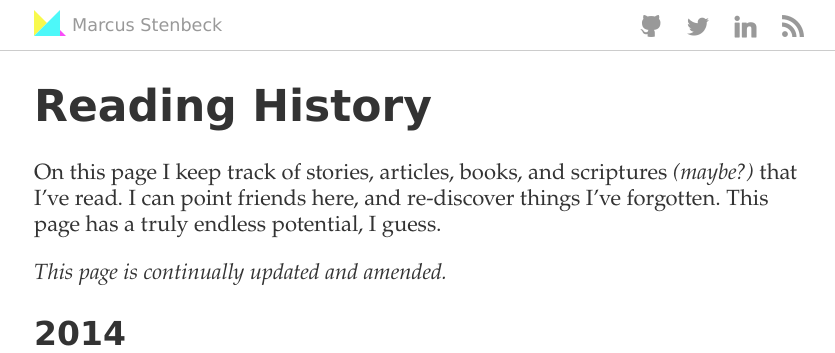
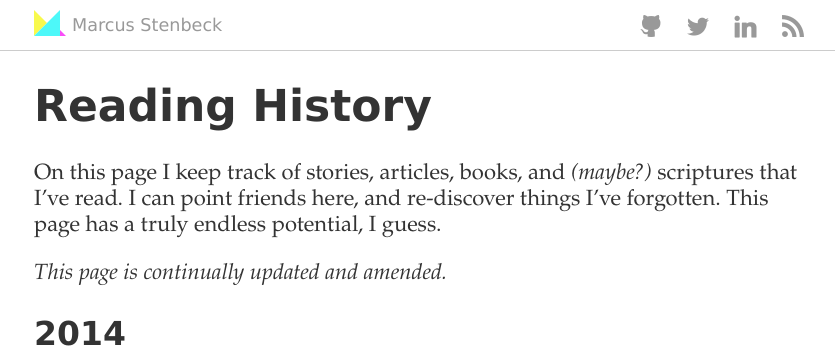
Before and after one commit to marcusstenbeck/marcusstenbeck.github.io, a Jekyll site: the page built from reading-history/index.md, in a window 1280 px wide. Shown: the top 353 px of the page, without its empty margins (216-1051 px from the left). Built offline with Jekyll 4.4.1, drawn with Linux system fonts in a browser that asks for light colours; Markdown is read by kramdown in place of the engine named in the settings.

Commit message:
Revise text.

```diff
--- a/reading-history/index.md
+++ b/reading-history/index.md
@@ -5,7 +5,7 @@
 
 # Reading History
 
-On this page I keep track of stories, articles, books, and scriptures *(maybe?)* that I've read. I can point friends here, and re-discover things I've forgotten. This page has a truly endless potential, I guess.
+On this page I keep track of stories, articles, books, and *(maybe?)* scriptures that I've read. I can point friends here, and re-discover things I've forgotten. This page has a truly endless potential, I guess.
 
 *This page is continually updated and amended.*
 
```
